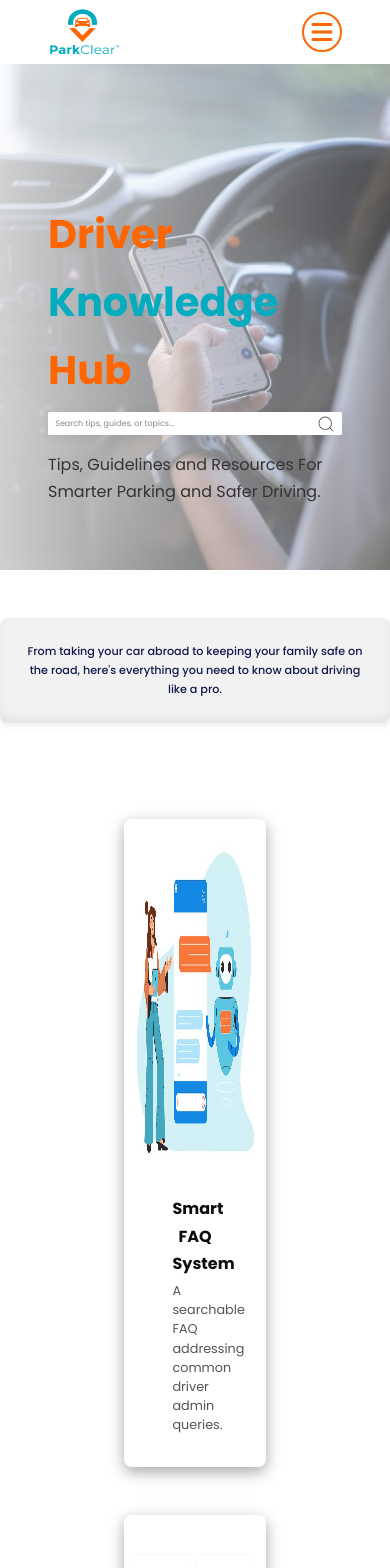
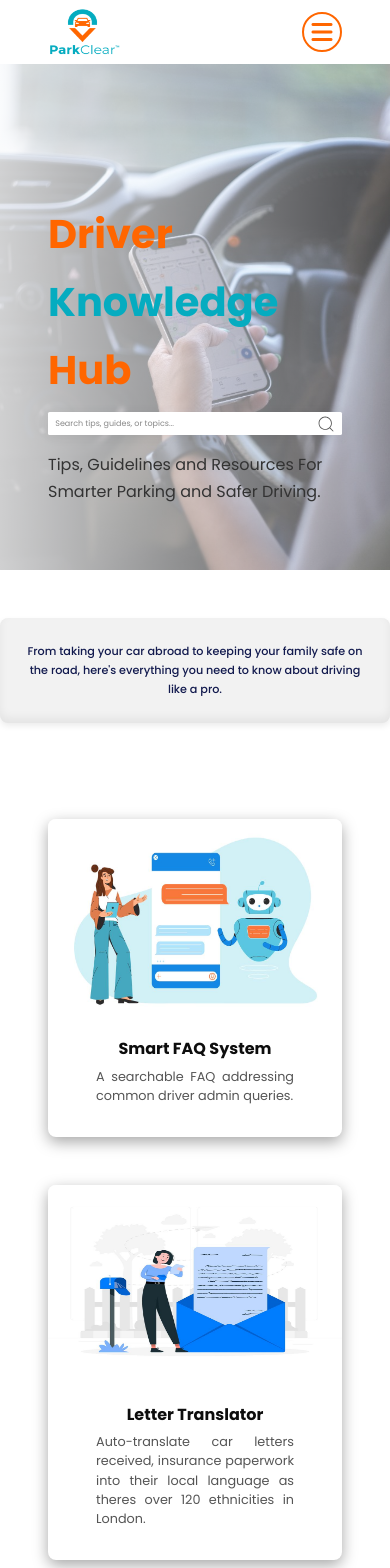
Before and after one commit to apsdeveloper461/ParkClear, a React (Vite) app: page / in a window 390 px wide. Shown: the top 1568 px of the page. Built offline with nearby package versions, Linux system fonts and the light colour scheme.

Commit message:
set responsivness of cards

```diff
--- a/src/stylesheet/cards.css
+++ b/src/stylesheet/cards.css
@@ -22,6 +22,11 @@
         width: 48%;
     }
 }
+@media only screen and (max-width: 600px) {
+    .card {
+        width: 100%;
+    }
+}
 
 .card:hover {
     transform: translateY(-5px);
@@ -42,10 +47,14 @@
 
 @media only screen and (max-width: 600px) {
     .card__image--holder {
-        height: 45rem;
+        height: 35rem;
     }
 }
-
+@media only screen and (max-width: 400px) {
+    .card__image--holder {
+        height: 25rem;
+    }
+}
 .card__image  {
     width: 100%;
     height: 100%;
```
